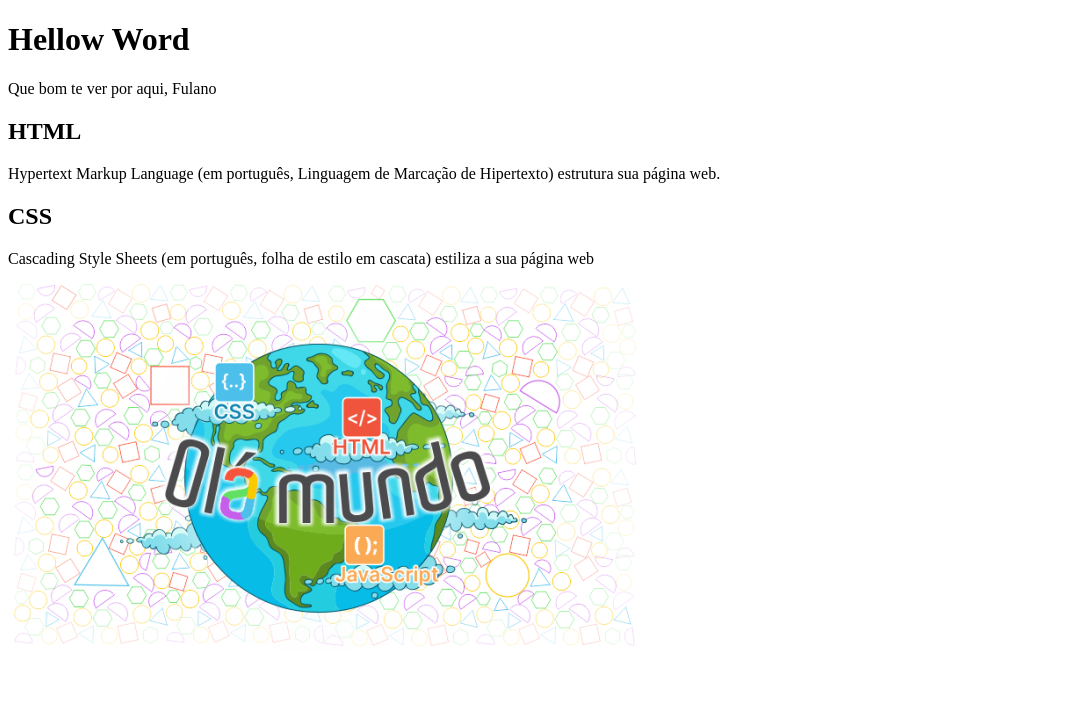
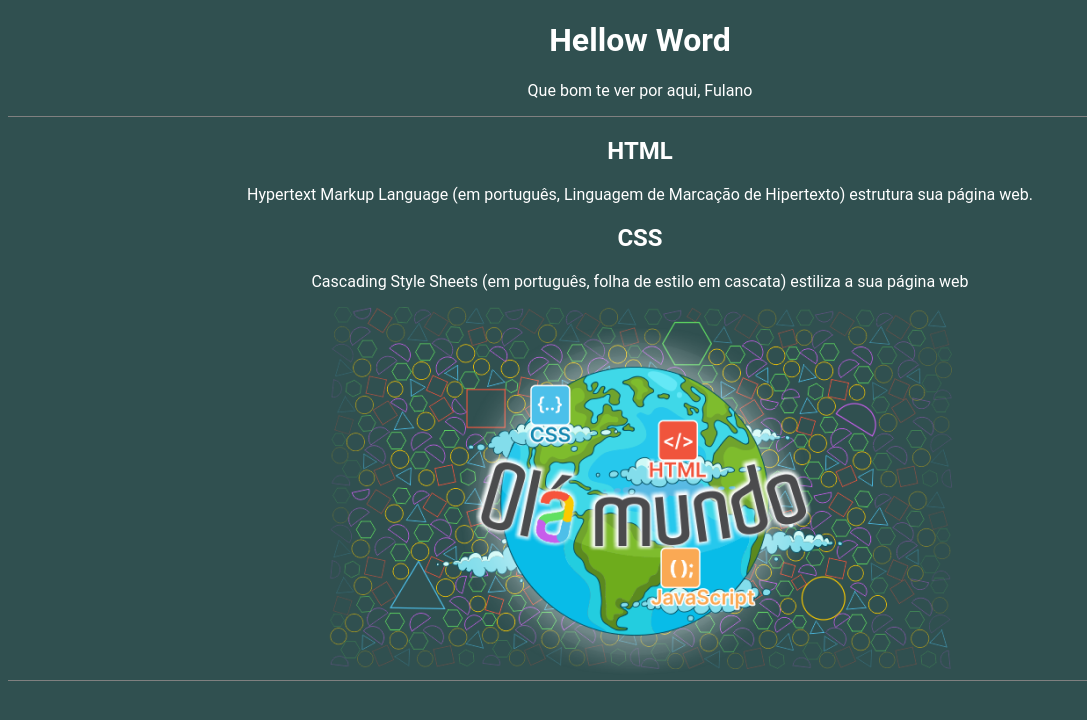
Before and after one commit to damasioroni/Hello-Word-2, a plain HTML site: page indexhtml.html in a window 1280 px wide. Shown: the whole page, without its empty margins (0-1087 px from the left). Drawn offline with Linux system fonts and the light colour scheme.

Commit message:
Add files via upload

```diff
--- a/indexhtml.html
+++ b/indexhtml.html
@@ -4,6 +4,7 @@
     <meta charset="UTF-8">
     <meta name="viewport" content="width=device-width, initial-scale=1.0">
     <title>Hello Worde</title>
+    <link rel="stylesheet" href="style.css">
 </head>
 <body>
     <header>
--- /dev/null
+++ b/style.css
@@ -0,0 +1,26 @@
+h2{
+    color:orange:
+}
+
+body{
+background-color: #305050;
+color: white;
+font-family: Roboto;
+text-align: center;
+}
+
+header{
+    border-bottom: 1px solid gray;
+}
+
+footer{
+border-top: 1px solid gray;
+}
+
+#nome-usuário{
+    font-weight: bold;
+}
+
+#texto-inglês{
+    font-style: italic;
+}
```
